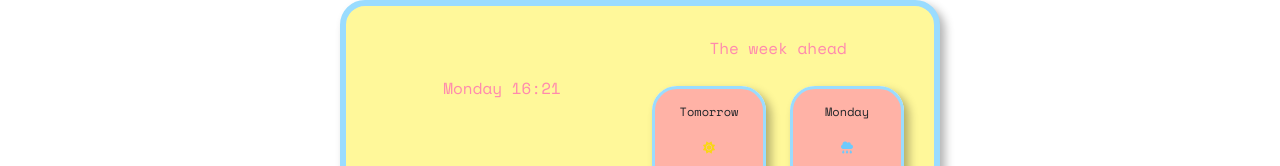
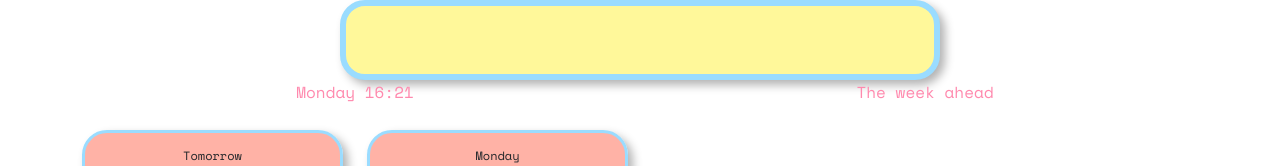
Before and after one commit to codebambina/weather-app, a plain HTML site: page index.html in a window 1280 px wide. Shown: the top 166 px of the page. Drawn offline with nearby package versions, Linux system fonts and the light colour scheme; no server answers.

Commit message:
Update index.html
changing div layout

```diff
--- a/index.html
+++ b/index.html
@@ -25,12 +25,12 @@
     <div class="weather-box text-center">
 
 <div class="row">
- <div class="col-6 text-center">
+ <div class="col-12 text-left">
           <h1></h1>
  </div>
-  <div class="col-6 text-center">
-      <p>The week ahead</p>
-  </div>
+</div>
+
+
  </div>
   <div class="row">
       <div class="col-6 text-center">
@@ -42,7 +42,9 @@
   </p>
       </div>
 
-
+       <div class="col-6 text-center">
+      <p>The week ahead</p>
+  </div>
 
 <div class="col-3 text-center">
 <div class="card">
```
